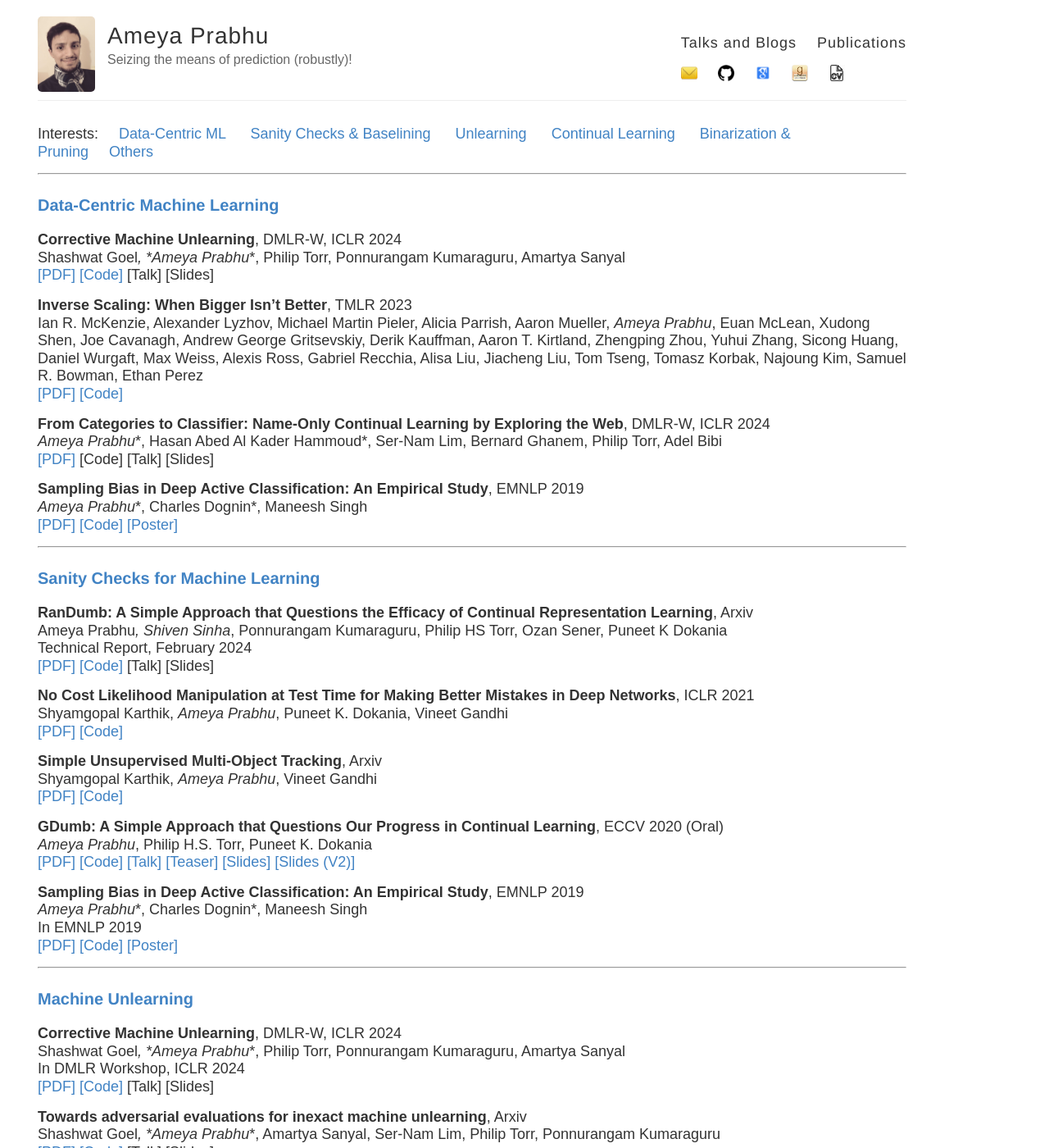
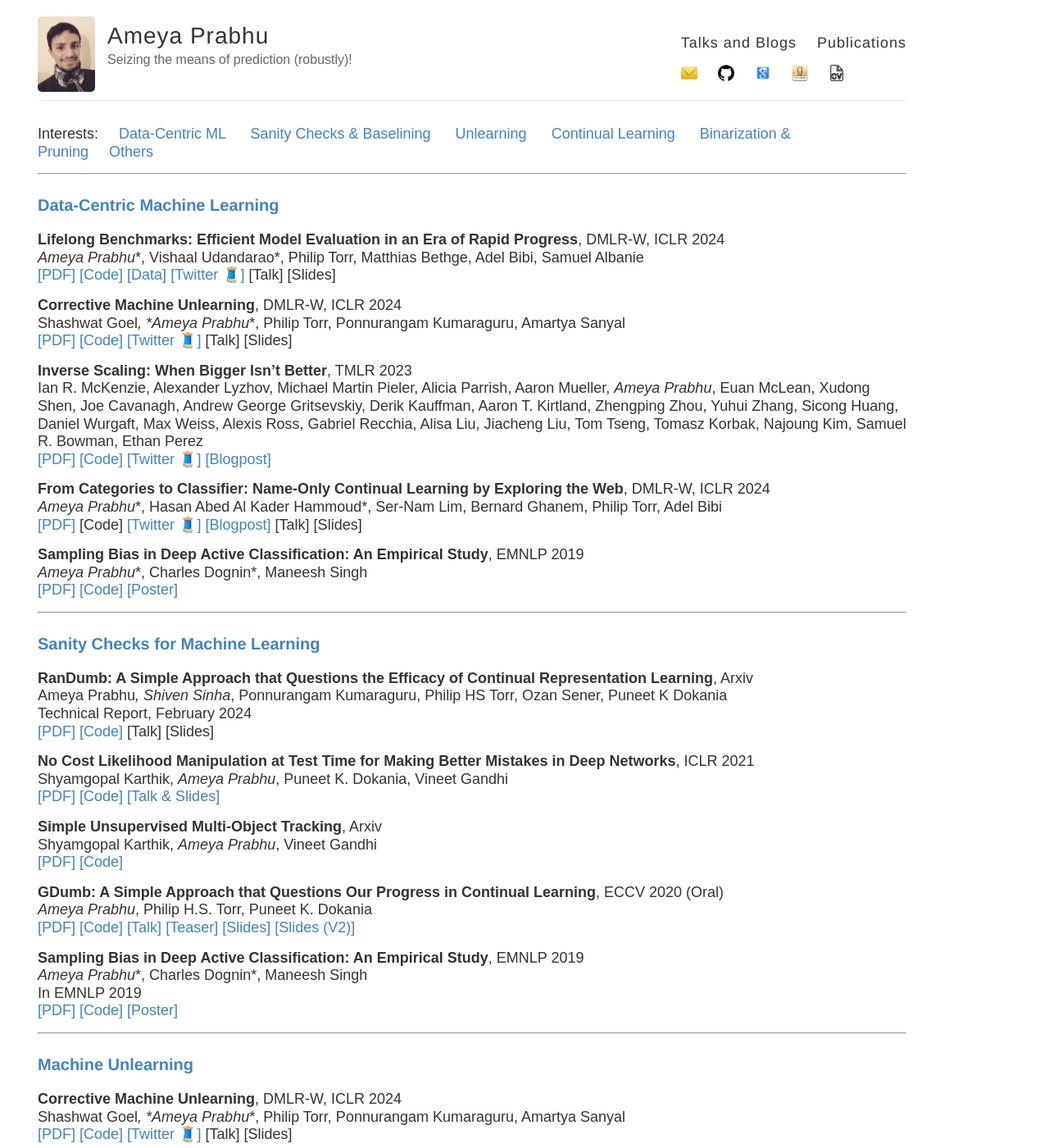
Before and after one commit to drimpossible/drimpossible.github.io, a Jekyll site: the page built from publications/index.md, in a window 1280 px wide and 1400 px high. Shown: the whole window at 82% size. Built offline with Jekyll 4.4.1, drawn with Linux system fonts in a browser that asks for light colours; some of the changed text lies outside the part shown.

Commit message:
Update index.md

```diff
--- a/publications/index.md
+++ b/publications/index.md
@@ -10,12 +10,15 @@ Interests: &nbsp;&nbsp;&nbsp; [Data-Centric ML](#datacentric) &nbsp;&nbsp;&nbsp;
 ---
 ### <a name="datacentric" id="datacentric"> Data-Centric Machine Learning
 
-**Corrective Machine Unlearning**, DMLR-W, ICLR 2024 <br/> Shashwat Goel*, *Ameya Prabhu*\*, Philip Torr, Ponnurangam Kumaraguru, Amartya Sanyal <br/> [\[PDF\]](https://arxiv.org/abs/2402.14015) [\[Code\]]() \[Talk\] \[Slides\]
+**Lifelong Benchmarks: Efficient Model Evaluation in an Era of Rapid Progress**, DMLR-W, ICLR 2024 <br/> *Ameya Prabhu*\*, Vishaal Udandarao*, Philip Torr, Matthias Bethge, Adel Bibi, Samuel Albanie <br/>  [\[PDF\]](https://arxiv.org/abs/2402.19472) [\[Code\]]() [\[Data\]]() [\[Twitter 🧵\]](https://twitter.com/vishaal_urao/status/1768668454947586143) \[Talk\] \[Slides\]
+
+**Corrective Machine Unlearning**, DMLR-W, ICLR 2024 <br/> Shashwat Goel*, *Ameya Prabhu*\*, Philip Torr, Ponnurangam Kumaraguru, Amartya Sanyal <br/> [\[PDF\]](https://arxiv.org/abs/2402.14015) [\[Code\]]() [\[Twitter 🧵\]](https://twitter.com/ShashwatGoel7/status/1760911396034793831) \[Talk\] \[Slides\]
 
 **Inverse Scaling: When Bigger Isn't Better**, TMLR 2023 <br/> Ian R. McKenzie, Alexander Lyzhov, Michael Martin Pieler, Alicia Parrish, Aaron Mueller, *Ameya Prabhu*, Euan McLean, Xudong Shen, Joe Cavanagh, Andrew George Gritsevskiy, Derik Kauffman, Aaron T. Kirtland, Zhengping Zhou, Yuhui Zhang, Sicong Huang, Daniel Wurgaft, Max Weiss, Alexis Ross, Gabriel Recchia, Alisa Liu, Jiacheng Liu, Tom Tseng, Tomasz Korbak, Najoung Kim, Samuel R. Bowman, Ethan Perez <br/> [\[PDF\]](https://openreview.net/forum?id=DwgRm72GQF) [\[Code\]](https://github.com/inverse-scaling/prize)
+ [\[Twitter 🧵\]](https://twitter.com/EthanJPerez/status/1671222828518227968) [\[Blogpost\]](https://www.lesswrong.com/posts/eqxqgFxymP8hXDTt5/announcing-the-inverse-scaling-prize-usd250k-prize-pool)
 
 **From Categories to Classifier: Name-Only Continual Learning by Exploring the Web**, DMLR-W, ICLR 2024 <br/>*Ameya Prabhu*\*, Hasan Abed Al Kader Hammoud*, Ser-Nam Lim, Bernard Ghanem,
-Philip Torr, Adel Bibi <br/> [\[PDF\]](https://arxiv.org/abs/2311.11293) \[Code\] \[Talk\] \[Slides\]
+Philip Torr, Adel Bibi <br/> [\[PDF\]](https://arxiv.org/abs/2311.11293) \[Code\] [\[Twitter 🧵\]](https://twitter.com/hammh0a/status/1756602046629794170) [\[Blogpost\]](https://hammoudhasan.medium.com/paper-explained-from-categories-to-classifier-name-only-continual-learning-by-exploring-the-web-ad0db41020bf) \[Talk\] \[Slides\]
 
 **Sampling Bias in Deep Active Classification: An Empirical Study**, EMNLP 2019 <br/> *Ameya Prabhu*\*, Charles Dognin*, Maneesh Singh <br/> [\[PDF\]](https://github.com/drimpossible/drimpossible.github.io/blob/master/documents/active_sampling_bias.pdf) [\[Code\]](https://github.com/drimpossible/Sampling-Bias-Active-Learning) [\[Poster\]](https://github.com/drimpossible/drimpossible.github.io/blob/master/documents/active_sampling_bias_poster.pdf)
 
@@ -24,7 +27,7 @@ Philip Torr, Adel Bibi <br/> [\[PDF\]](https://arxiv.org/abs/2311.11293) \[Code\
 
 **RanDumb: A Simple Approach that Questions the Efficacy of Continual Representation Learning**, Arxiv <br/> Ameya Prabhu*, Shiven Sinha*, Ponnurangam Kumaraguru, Philip HS Torr, Ozan Sener, Puneet K Dokania <br/> Technical Report, February 2024 <br/> [\[PDF\]](https://arxiv.org/abs/2402.08823) [\[Code\]](https://github.com/drimpossible/C2C) \[Talk\] \[Slides\]
 
-**No Cost Likelihood Manipulation at Test Time for Making Better Mistakes in Deep Networks**, ICLR 2021 <br/> Shyamgopal Karthik, *Ameya Prabhu*, Puneet K. Dokania, Vineet Gandhi <br/> [\[PDF\]](https://openreview.net/forum?id=193sEnKY1ij) [\[Code\]](https://github.com/sgk98/CRM-Better-Mistakes)
+**No Cost Likelihood Manipulation at Test Time for Making Better Mistakes in Deep Networks**, ICLR 2021 <br/> Shyamgopal Karthik, *Ameya Prabhu*, Puneet K. Dokania, Vineet Gandhi <br/> [\[PDF\]](https://openreview.net/forum?id=193sEnKY1ij) [\[Code\]](https://github.com/sgk98/CRM-Better-Mistakes) [\[Talk & Slides\]](https://iclr.cc/virtual/2021/poster/3041)
 
 **Simple Unsupervised Multi-Object Tracking**, Arxiv <br/> Shyamgopal Karthik, *Ameya Prabhu*, Vineet Gandhi <br/> [\[PDF\]](https://github.com/drimpossible/drimpossible.github.io/blob/956e70127df5a42fdd3ccef91baa706aa9bc969d/documents/SimpleReID.pdf) [\[Code\]](https://github.com/sgk98/SimpleMOT)
 
@@ -35,7 +38,7 @@ Philip Torr, Adel Bibi <br/> [\[PDF\]](https://arxiv.org/abs/2311.11293) \[Code\
 ---
 ### <a name="unlearning" id="unlearning"> Machine Unlearning
 
-**Corrective Machine Unlearning**, DMLR-W, ICLR 2024 <br/> Shashwat Goel*, *Ameya Prabhu*\*, Philip Torr, Ponnurangam Kumaraguru, Amartya Sanyal <br/> In DMLR Workshop, ICLR 2024 <br/> [\[PDF\]]() [\[Code\]]() \[Talk\] \[Slides\]
+**Corrective Machine Unlearning**, DMLR-W, ICLR 2024 <br/> Shashwat Goel*, *Ameya Prabhu*\*, Philip Torr, Ponnurangam Kumaraguru, Amartya Sanyal <br/> [\[PDF\]](https://arxiv.org/abs/2402.14015) [\[Code\]]() [\[Twitter 🧵\]](https://twitter.com/ShashwatGoel7/status/1760911396034793831) \[Talk\] \[Slides\]
 
 **Towards adversarial evaluations for inexact machine unlearning**, Arxiv <br/> Shashwat Goel*, *Ameya Prabhu*\*, Amartya Sanyal, Ser-Nam Lim, Philip Torr, Ponnurangam Kumaraguru <br/> [\[PDF\]](https://github.com/drimpossible/drimpossible.github.io/blob/a4f19ca2e0b95719f647bdf600f24b8bb6be3ab8/documents/Category2Classifier.pdf) [\[Code\]](https://github.com/drimpossible/C2C) \[Talk\] \[Slides\]
 
@@ -44,8 +47,8 @@ Philip Torr, Adel Bibi <br/> [\[PDF\]](https://arxiv.org/abs/2311.11293) \[Code\
 
 **RanDumb: A Simple Approach that Questions the Efficacy of Continual Representation Learning**, Arxiv <br/> *Ameya Prabhu*\*, Shiven Sinha*, Ponnurangam Kumaraguru, Philip HS Torr, Ozan Sener, Puneet K Dokania <br/> [\[PDF\]](https://github.com/drimpossible/drimpossible.github.io/blob/a4f19ca2e0b95719f647bdf600f24b8bb6be3ab8/documents/Category2Classifier.pdf) [\[Code\]](https://github.com/drimpossible/C2C) \[Talk\] \[Slides\]
 
-**From Categories to Classifier: Name-Only Continual Learning by Exploring the Web**, DMLR-W, ICLR 2024 <br/>*Ameya Prabhu*\*, Hasan Abed Al Kader Hammoud\*, Ser-Nam Lim, Bernard Ghanem,
-Philip Torr, Adel Bibi <br/> [\[PDF\]](https://github.com/drimpossible/drimpossible.github.io/blob/a4f19ca2e0b95719f647bdf600f24b8bb6be3ab8/documents/Category2Classifier.pdf) [\[Code\]](https://github.com/drimpossible/C2C) \[Talk\] \[Slides\]
+**From Categories to Classifier: Name-Only Continual Learning by Exploring the Web**, DMLR-W, ICLR 2024 <br/>*Ameya Prabhu*\*, Hasan Abed Al Kader Hammoud*, Ser-Nam Lim, Bernard Ghanem,
+Philip Torr, Adel Bibi <br/> [\[PDF\]](https://arxiv.org/abs/2311.11293) \[Code\] [\[Twitter 🧵\]](https://twitter.com/hammh0a/status/1756602046629794170) [\[Blogpost\]](https://hammoudhasan.medium.com/paper-explained-from-categories-to-classifier-name-only-continual-learning-by-exploring-the-web-ad0db41020bf) \[Talk\] \[Slides\]
 
 **Rapid Adaptation in Online Continual Learning: Are We Evaluating It Right?**, ICCV 2023 <br/>Hasan Abed Al Kader Hammoud\*, *Ameya Prabhu*\*, Ser-Nam Lim, Bernard Ghanem,
 Philip Torr, Adel Bibi<br/> [\[PDF\]](https://github.com/drimpossible/drimpossible.github.io/blob/41f547b991fc99d1f733df8ab8528aa552b74a1f/documents/EvalOCL.pdf) [\[Code\]](https://github.com/drimpossible/EvalOCL) [\[Talk\]](https://www.youtube.com/watch?v=H8Cyh-7xltg) \[Slides\]
@@ -69,6 +72,7 @@ Philip Torr, Adel Bibi<br/> [\[PDF\]](https://github.com/drimpossible/drimpossib
 ### <a name="bettermistakes" id="bettermistakes"> Making Better Mistakes
 
 **Inverse Scaling: When Bigger Isn't Better**, TMLR 2023 <br/> Ian R. McKenzie, Alexander Lyzhov, Michael Martin Pieler, Alicia Parrish, Aaron Mueller, *Ameya Prabhu*, Euan McLean, Xudong Shen, Joe Cavanagh, Andrew George Gritsevskiy, Derik Kauffman, Aaron T. Kirtland, Zhengping Zhou, Yuhui Zhang, Sicong Huang, Daniel Wurgaft, Max Weiss, Alexis Ross, Gabriel Recchia, Alisa Liu, Jiacheng Liu, Tom Tseng, Tomasz Korbak, Najoung Kim, Samuel R. Bowman, Ethan Perez <br/> [\[PDF\]](https://openreview.net/forum?id=DwgRm72GQF) [\[Code\]](https://github.com/inverse-scaling/prize)
+ [\[Twitter 🧵\]](https://twitter.com/EthanJPerez/status/1671222828518227968) [\[Blogpost\]](https://www.lesswrong.com/posts/eqxqgFxymP8hXDTt5/announcing-the-inverse-scaling-prize-usd250k-prize-pool)
 
 **No Cost Likelihood Manipulation at Test Time for Making Better Mistakes in Deep Networks**, ICLR 2021 <br/> Shyamgopal Karthik, *Ameya Prabhu*, Puneet K. Dokania, Vineet Gandhi <br/> [\[PDF\]](https://openreview.net/forum?id=193sEnKY1ij) [\[Code\]](https://github.com/sgk98/CRM-Better-Mistakes)
 
```
